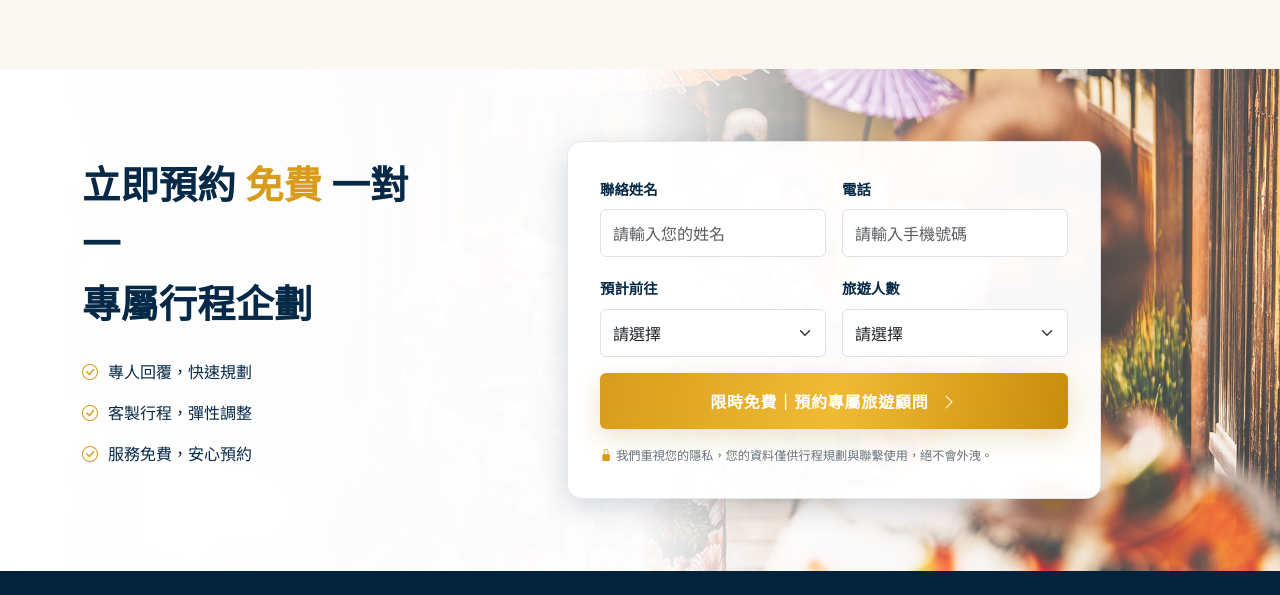
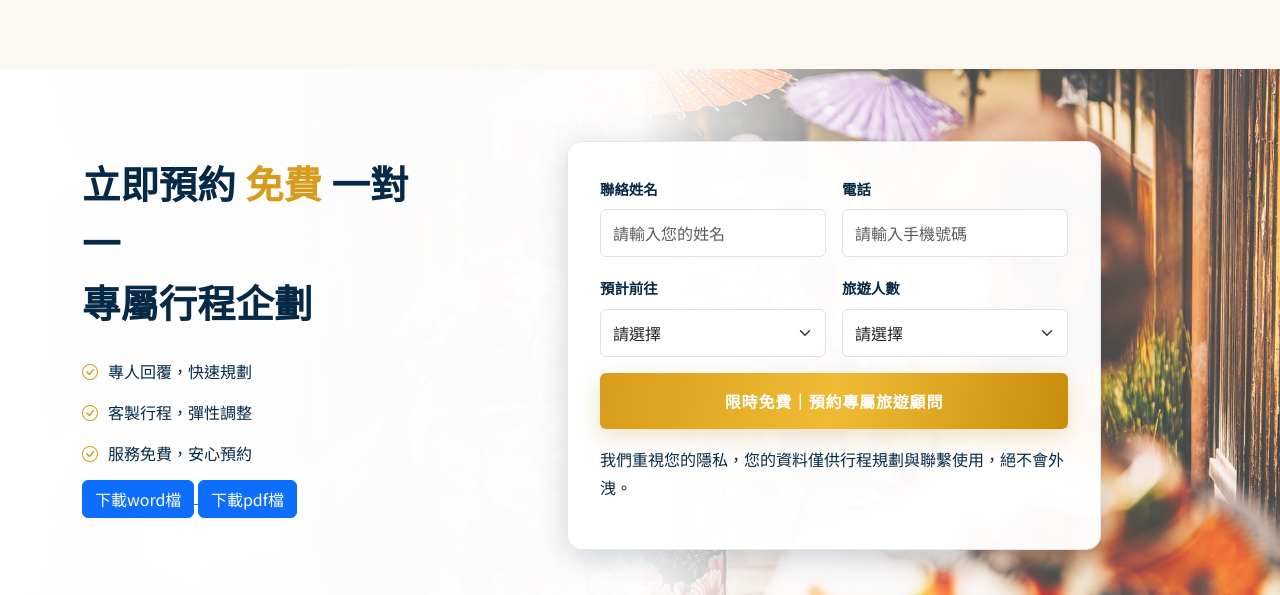
Before and after one commit to breathtiger/Huafantravel-20260807, a plain HTML site: page index.html in a window 1280 px wide. Shown: the part 2422-3017 px from the top of the page. Drawn offline with nearby package versions, Linux system fonts and the light colour scheme.

Commit message:
新增檔案下載

```diff
--- a/index.html
+++ b/index.html
@@ -88,9 +88,30 @@
       <div class="col-6 col-lg-3 feature-item"><i class="bi bi-headset text-gold"></i><h3>貼心全程支援</h3><p>旅途中若有專人協助<br>安心無憂</p></div>
     </div></div></section>
 
-    <section class="section-pad booking" id="booking"><div class="container"><div class="row align-items-center g-5"><div class="col-lg-4"><h2>立即預約 <span class="text-gold">免費</span> 一對一<br>專屬行程企劃</h2><ul class="booking-list"><li><i class="bi bi-check-circle"></i>專人回覆，快速規劃</li><li><i class="bi bi-check-circle"></i>客製行程，彈性調整</li><li><i class="bi bi-check-circle"></i>服務免費，安心預約</li></ul></div><div class="col-lg-6 offset-lg-1">
-      <form class="booking-form" id="consultForm"><div class="row g-3"><div class="col-md-6"><label class="form-label" for="name">聯絡姓名</label><input class="form-control" id="name" name="name" placeholder="請輸入您的姓名" required></div><div class="col-md-6"><label class="form-label" for="phone">電話</label><input class="form-control" id="phone" name="phone" type="tel" placeholder="請輸入手機號碼" required></div><div class="col-md-6"><label class="form-label" for="destination">預計前往</label><select class="form-select" id="destination" name="destination" required><option value="">請選擇</option><option>日本</option><option>韓國</option><option>日本與韓國</option></select></div><div class="col-md-6"><label class="form-label" for="people">旅遊人數</label><select class="form-select" id="people" name="people" required><option value="">請選擇</option><option>1–2 人</option><option>3–5 人</option><option>6–10 人</option><option>11 人以上</option></select></div><div class="col-12"><button class="btn btn-gold w-100 py-3" type="submit">限時免費｜預約專屬旅遊顧問 <i class="bi bi-chevron-right ms-2"></i></button></div><div class="col-12"><p class="privacy mb-0"><i class="bi bi-lock-fill me-1"></i>我們重視您的隱私，您的資料僅供行程規劃與聯繫使用，絕不會外洩。</p></div></div></form>
-    </div></div></div></section>
+    <section class="section-pad booking" id="booking">
+      <div class="container">
+        <div class="row align-items-center g-5">
+          <div class="col-lg-4">
+            <h2>立即預約 <span class="text-gold">免費</span> 一對一<br>專屬行程企劃</h2>
+            <ul class="booking-list">
+              <li>
+                <i class="bi bi-check-circle"></i>專人回覆，快速規劃</li>
+                <li><i class="bi bi-check-circle"></i>客製行程，彈性調整</li>
+                <li><i class="bi bi-check-circle"></i>服務免費，安心預約</li>
+                <a href="file/檔案下載測試.docx" target="_blank">
+                  <button type="button" class="btn btn-primary">下載word檔</button>
+                </a>
+                <a href="file/檔案下載測試.pdf" target="_blank">
+                  <button type="button" class="btn btn-primary">下載pdf檔</button>
+                </a>
+              </ul>
+            </div>
+            <div class="col-lg-6 offset-lg-1">
+              <form class="booking-form" id="consultForm"><div class="row g-3"><div class="col-md-6"><label class="form-label" for="name">聯絡姓名</label><input class="form-control" id="name" name="name" placeholder="請輸入您的姓名" required></div><div class="col-md-6"><label class="form-label" for="phone">電話</label><input class="form-control" id="phone" name="phone" type="tel" placeholder="請輸入手機號碼" required></div><div class="col-md-6"><label class="form-label" for="destination">預計前往</label><select class="form-select" id="destination" name="destination" required><option value="">請選擇</option><option>日本</option><option>韓國</option><option>日本與韓國</option></select></div><div class="col-md-6"><label class="form-label" for="people">旅遊人數</label><select class="form-select" id="people" name="people" required><option value="">請選擇</option><option>1–2 人</option><option>3–5 人</option><option>6–10 人</option><option>11 人以上</option></select></div><div class="col-12"><button class="btn btn-gold w-100 py-3" type("submit">限時免費｜預約專屬旅遊顧問 <i class("bi bi-chevron-right ms-2"></i></button></div><div class("col-12"><p class("privacy mb-0"><i class("bi bi-lock-fill me-1"></i>我們重視您的隱私，您的資料僅供行程規劃與聯繫使用，絕不會外洩。</p></div></div></form>
+            </div>
+          </div>
+        </div>
+      </section>
   </main>
   <footer><div class="container d-flex flex-column flex-lg-row align-items-center justify-content-between text-center gap-3"><span class="serif text-white">華梵旅遊</span><span>用心規劃每一段值得珍藏的旅程</span><div class="social-links" aria-label="社群媒體"><a href="https://www.youtube.com/@%E9%98%BF%E4%B8%80%E8%80%81%E5%B8%AB%E5%B0%8F%E6%95%99%E5%AE%A4" target="_blank" rel="noopener noreferrer" aria-label="前往華梵旅遊 YouTube（另開新視窗）"><i class="bi bi-youtube" aria-hidden="true"></i>YouTube</a><a href="https://www.facebook.com/breathtigers" target="_blank" rel="noopener noreferrer" aria-label="前往華梵旅遊 Facebook（另開新視窗）"><i class="bi bi-facebook" aria-hidden="true"></i>Facebook</a></div><span>© 2026 華梵旅遊</span></div></footer>
   <a class="back-top" href="#top" aria-label="回到頁首"><i class="bi bi-chevron-up"></i></a>
```
Also changed, not shown: 2 other files.
